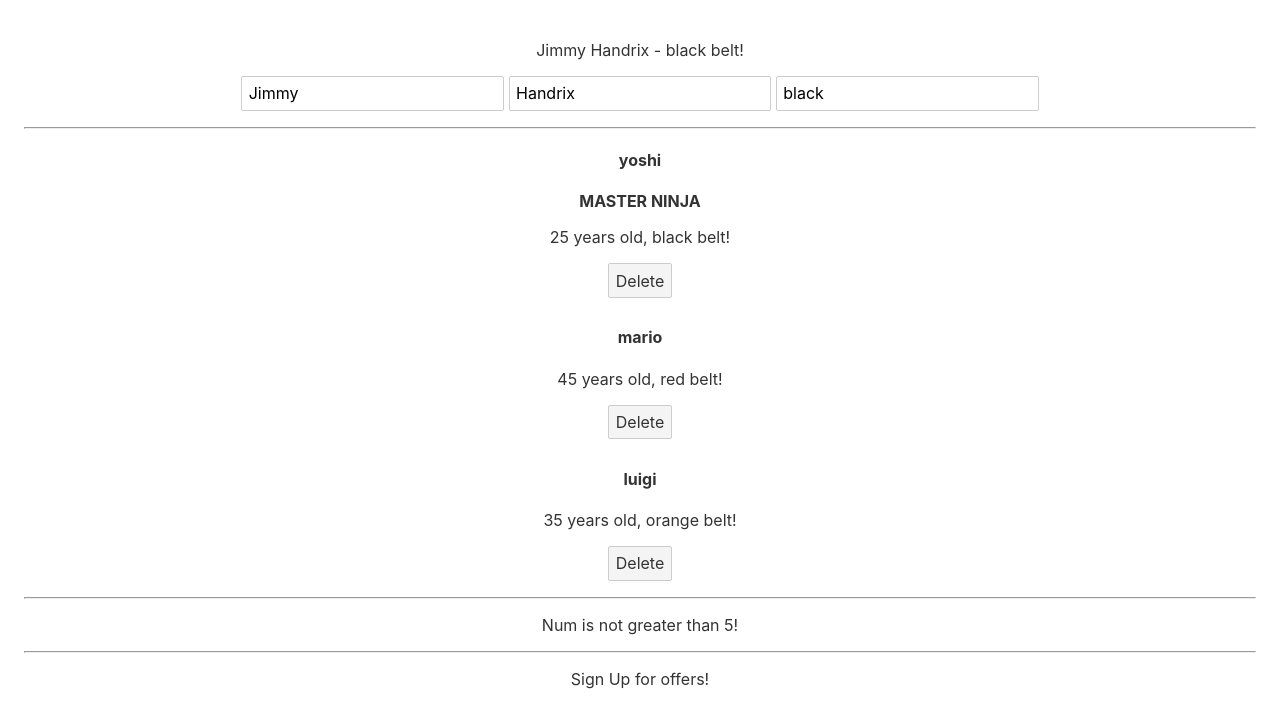
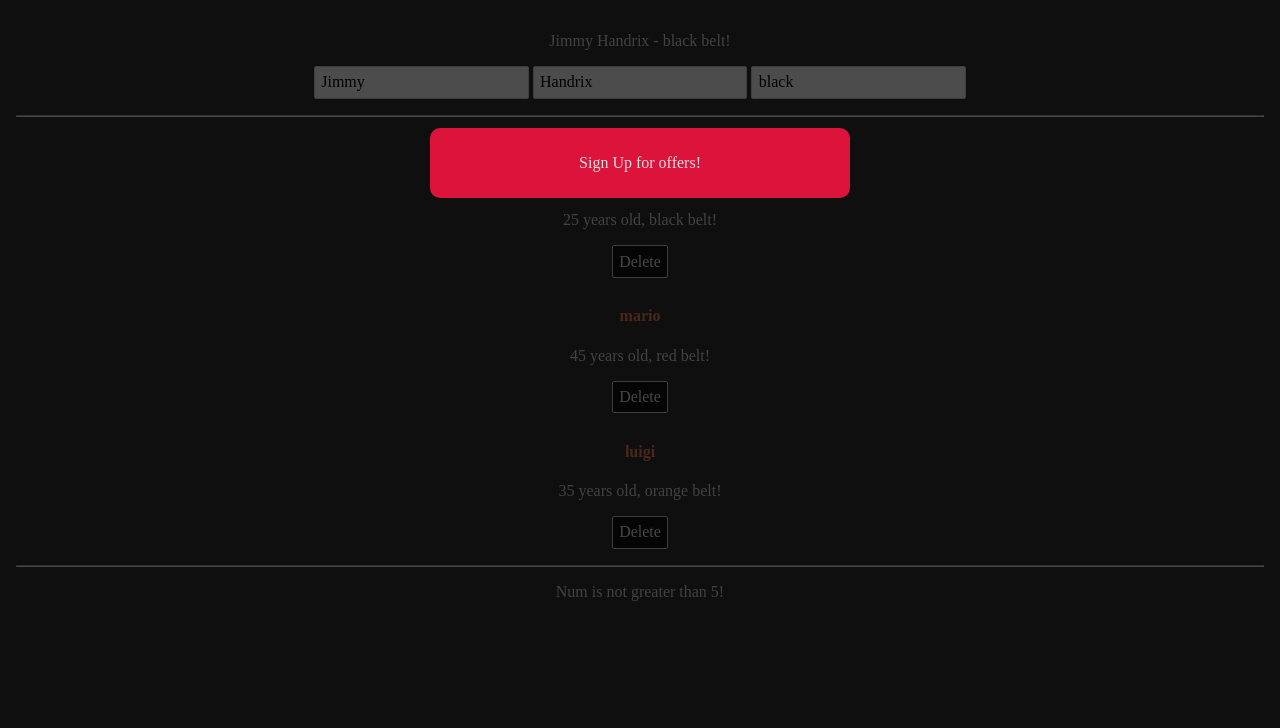
Before and after one commit to SinisaVukmirovic/Svelte-Tutorial-for-Beginners, a Svelte app: page / in a window 1280 px wide. Shown: the top 728 px of the page. Built offline with nearby package versions, Linux system fonts and the light colour scheme.

Commit message:
Global, component and conditional styles

```diff
--- a/public/global.css
+++ b/public/global.css
@@ -4,13 +4,13 @@ html, body {
 	height: 100%;
 }
 
-body {
+/* body {
 	color: #333;
 	margin: 0;
 	padding: 8px;
 	box-sizing: border-box;
 	font-family: -apple-system, BlinkMacSystemFont, "Segoe UI", Roboto, Oxygen-Sans, Ubuntu, Cantarell, "Helvetica Neue", sans-serif;
-}
+} */
 
 a {
 	color: rgb(0,100,200);
@@ -64,3 +64,22 @@ button:not(:disabled):active {
 button:focus {
 	border-color: #666;
 }
+
+/* these styles we added by me */
+/* styles addedhere will be applied globally */
+body {
+	color: #ddd;
+	background-color: #333;
+	margin: 0;
+	padding: 0;
+}
+
+h4 {
+	color: coral;
+}
+
+button {
+	background-color: #111;
+	color: #eee;
+	font-family: inherit;
+}
--- a/src/App.svelte
+++ b/src/App.svelte
@@ -43,6 +43,9 @@
 	// conditionals
 	let num = -5;
 </script>
+
+<!-- components -->
+<Modal />
 
 <main>
 	<!-- <h1>Hello {name}!</h1> -->
@@ -96,10 +99,6 @@
 		<p>Num is not greater than 5!</p>
 	{/if}
 
-	<hr>
-
-	<!-- components -->
-	<Modal />
 </main>
 
 <style>
--- a/src/Modal.svelte
+++ b/src/Modal.svelte
@@ -1,10 +1,13 @@
 <script>
     let showModal = true;
+
+    // conditional clas for conditional styles
+    let isPromotion = true;
 </script>
 
 <!-- === MOCK UP === -->
 {#if showModal}
-    <div class="backdrop">
+    <div class="backdrop" class:promotion={isPromotion}>
         <div class="modal">
             <p>Sign Up for offers!</p>
         </div>
@@ -12,5 +15,23 @@
 {/if}
 
 <style>
+    .backdrop {
+        position: fixed;
+        width: 100%;
+        height: 100%;
+        background: rgba(0, 0, 0, .7);
+    }
 
+    .modal {
+        padding: 10px;
+        border-radius: 10px;
+        max-width: 400px;
+        margin: 10% auto;
+        text-align: center;
+        background: coral;
+    }
+
+    .promotion .modal {
+        background: crimson;
+    }
 </style>
```
